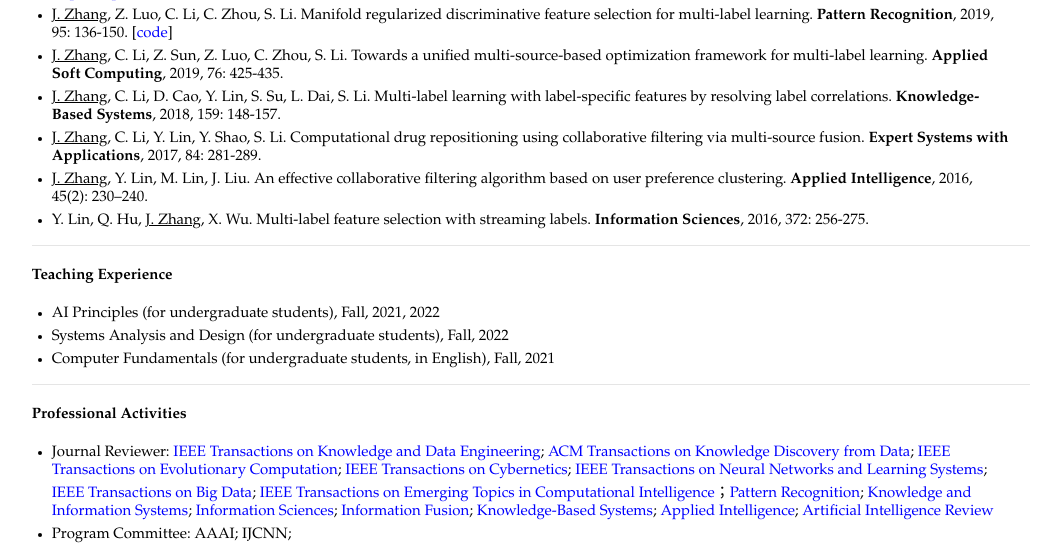
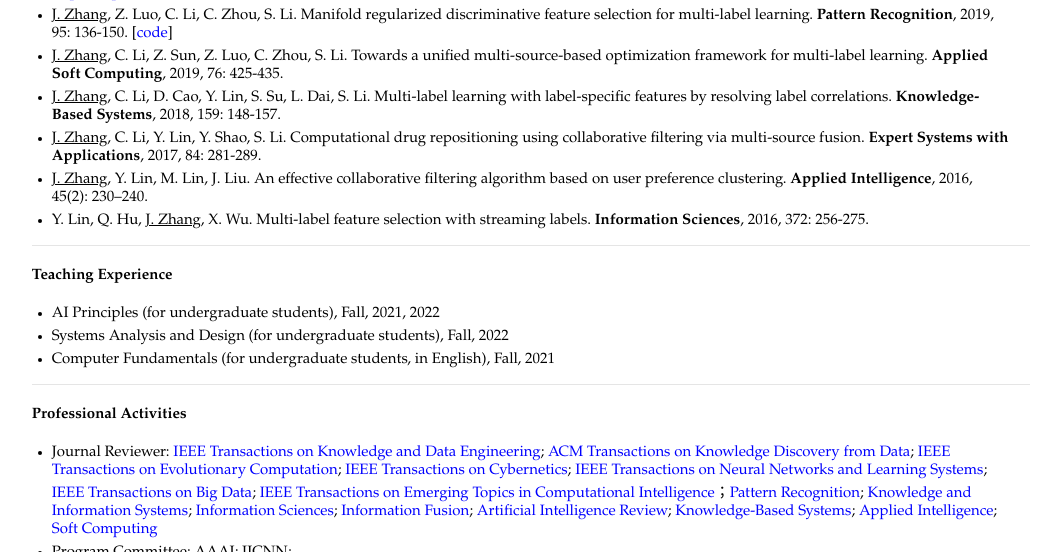
Before and after one commit to jiazhang-ml/jiazhang-ml.github.io, a Jekyll site: the page built from index.md, in a window 1280 px wide and 900 px high, scrolled down 817 px, cut to the strip 0-552 px from the top of the window. Shown: the whole strip, without its empty margins (109-1170 px from the left). Built offline with Jekyll 4.4.1, drawn with Linux system fonts in a browser that asks for light colours.

Commit message:
Update index.md

```diff
--- a/index.md
+++ b/index.md
@@ -45,5 +45,5 @@ layout: default
 ---
 
 #### Professional Activities
-* Journal Reviewer: [IEEE Transactions on Knowledge and Data Engineering](https://mc.manuscriptcentral.com/tkde-cs); [ACM Transactions on Knowledge Discovery from Data](https://mc.manuscriptcentral.com/tkdd); [IEEE Transactions on Evolutionary Computation](https://mc.manuscriptcentral.com/tevc-ieee); [IEEE Transactions on Cybernetics](https://mc.manuscriptcentral.com/cyb-ieee); [IEEE Transactions on Neural Networks and Learning Systems](https://mc.manuscriptcentral.com/tnnls); [IEEE Transactions on Big Data](https://mc.manuscriptcentral.com/tbd-cs); [IEEE Transactions on Emerging Topics in Computational Intelligence](https://mc.manuscriptcentral.com/tetci-ieee)；[Pattern Recognition](https://www.journals.elsevier.com/pattern-recognition/); [Knowledge and Information Systems](https://www.springer.com/journal/10115); [Information Sciences](https://www.journals.elsevier.com/information-sciences); [Information Fusion](https://www.sciencedirect.com/journal/information-fusion); [Knowledge-Based Systems](https://www.journals.elsevier.com/knowledge-based-systems); [Applied Intelligence](https://www.editorialmanager.com/apin/Default.aspx); [Artificial Intelligence Review](https://www.springer.com/journal/10462)
+* Journal Reviewer: [IEEE Transactions on Knowledge and Data Engineering](https://mc.manuscriptcentral.com/tkde-cs); [ACM Transactions on Knowledge Discovery from Data](https://mc.manuscriptcentral.com/tkdd); [IEEE Transactions on Evolutionary Computation](https://mc.manuscriptcentral.com/tevc-ieee); [IEEE Transactions on Cybernetics](https://mc.manuscriptcentral.com/cyb-ieee); [IEEE Transactions on Neural Networks and Learning Systems](https://mc.manuscriptcentral.com/tnnls); [IEEE Transactions on Big Data](https://mc.manuscriptcentral.com/tbd-cs); [IEEE Transactions on Emerging Topics in Computational Intelligence](https://mc.manuscriptcentral.com/tetci-ieee)；[Pattern Recognition](https://www.journals.elsevier.com/pattern-recognition/); [Knowledge and Information Systems](https://www.springer.com/journal/10115); [Information Sciences](https://www.journals.elsevier.com/information-sciences); [Information Fusion](https://www.sciencedirect.com/journal/information-fusion); [Artificial Intelligence Review](https://www.springer.com/journal/10462); [Knowledge-Based Systems](https://www.journals.elsevier.com/knowledge-based-systems); [Applied Intelligence](https://www.springer.com/journal/10489); [Soft Computing](https://www.springer.com/journal/500/)
 * Program Committee: AAAI; IJCNN;
```
